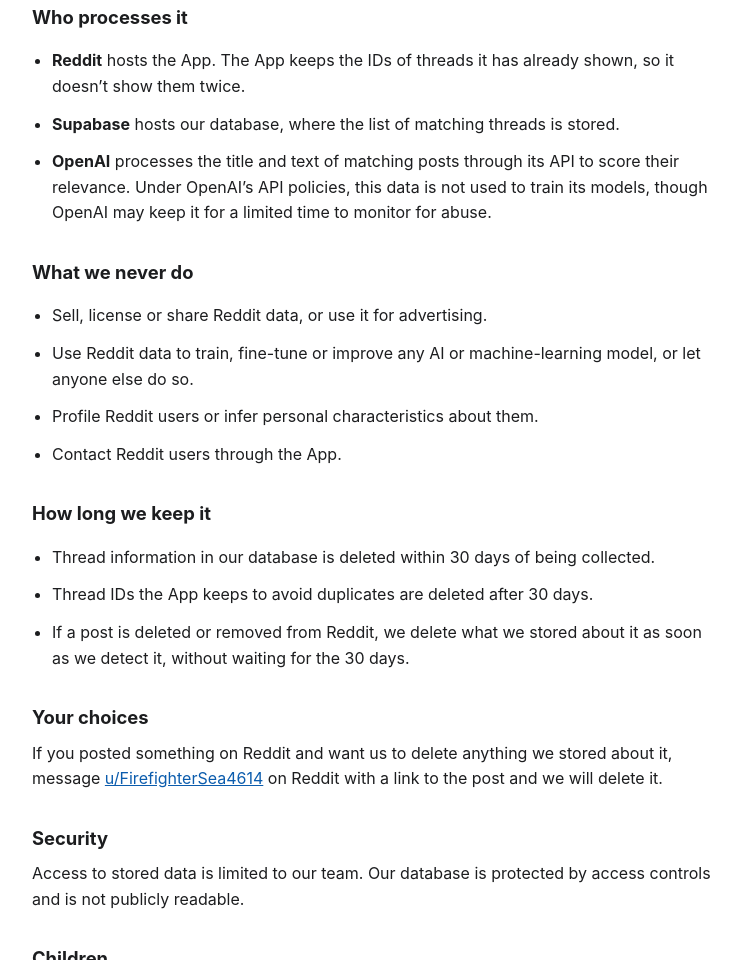
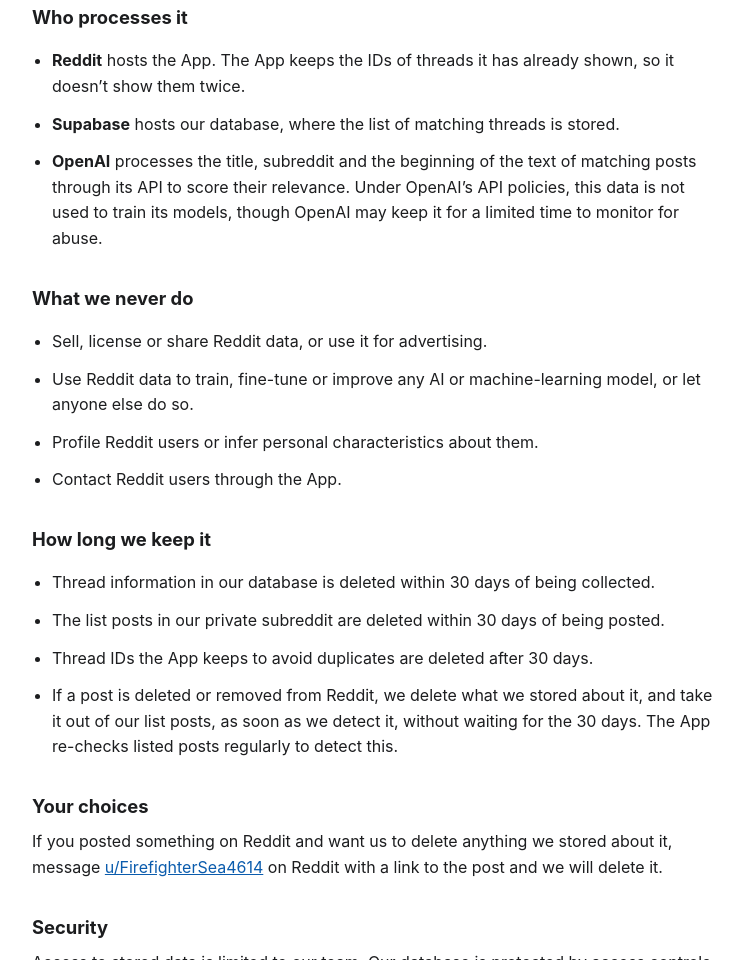
Before and after one commit to dnl3246/mayor-of-agentown, a plain HTML site: page privacy.html in a window 1280 px wide. Shown: the part 1066-2026 px from the top of the page, without its empty margins (264-1007 px from the left). Drawn offline with Linux system fonts and the light colour scheme.

Commit message:
Privacy policy: list posts are deleted within 30 days too
Co-Authored-By: Claude Opus 5.5 <noreply@anthropic.com>

```diff
--- a/privacy.html
+++ b/privacy.html
@@ -36,7 +36,7 @@
   <ul>
     <li><strong>Reddit</strong> hosts the App. The App keeps the IDs of threads it has already shown, so it doesn’t show them twice.</li>
     <li><strong>Supabase</strong> hosts our database, where the list of matching threads is stored.</li>
-    <li><strong>OpenAI</strong> processes the title and text of matching posts through its API to score their relevance. Under OpenAI’s API policies, this data is not used to train its models, though OpenAI may keep it for a limited time to monitor for abuse.</li>
+    <li><strong>OpenAI</strong> processes the title, subreddit and the beginning of the text of matching posts through its API to score their relevance. Under OpenAI’s API policies, this data is not used to train its models, though OpenAI may keep it for a limited time to monitor for abuse.</li>
   </ul>
 
   <h2>What we never do</h2>
@@ -50,8 +50,9 @@
   <h2>How long we keep it</h2>
   <ul>
     <li>Thread information in our database is deleted within 30 days of being collected.</li>
+    <li>The list posts in our private subreddit are deleted within 30 days of being posted.</li>
     <li>Thread IDs the App keeps to avoid duplicates are deleted after 30 days.</li>
-    <li>If a post is deleted or removed from Reddit, we delete what we stored about it as soon as we detect it, without waiting for the 30 days.</li>
+    <li>If a post is deleted or removed from Reddit, we delete what we stored about it, and take it out of our list posts, as soon as we detect it, without waiting for the 30 days. The App re-checks listed posts regularly to detect this.</li>
   </ul>
 
   <h2>Your choices</h2>
```
